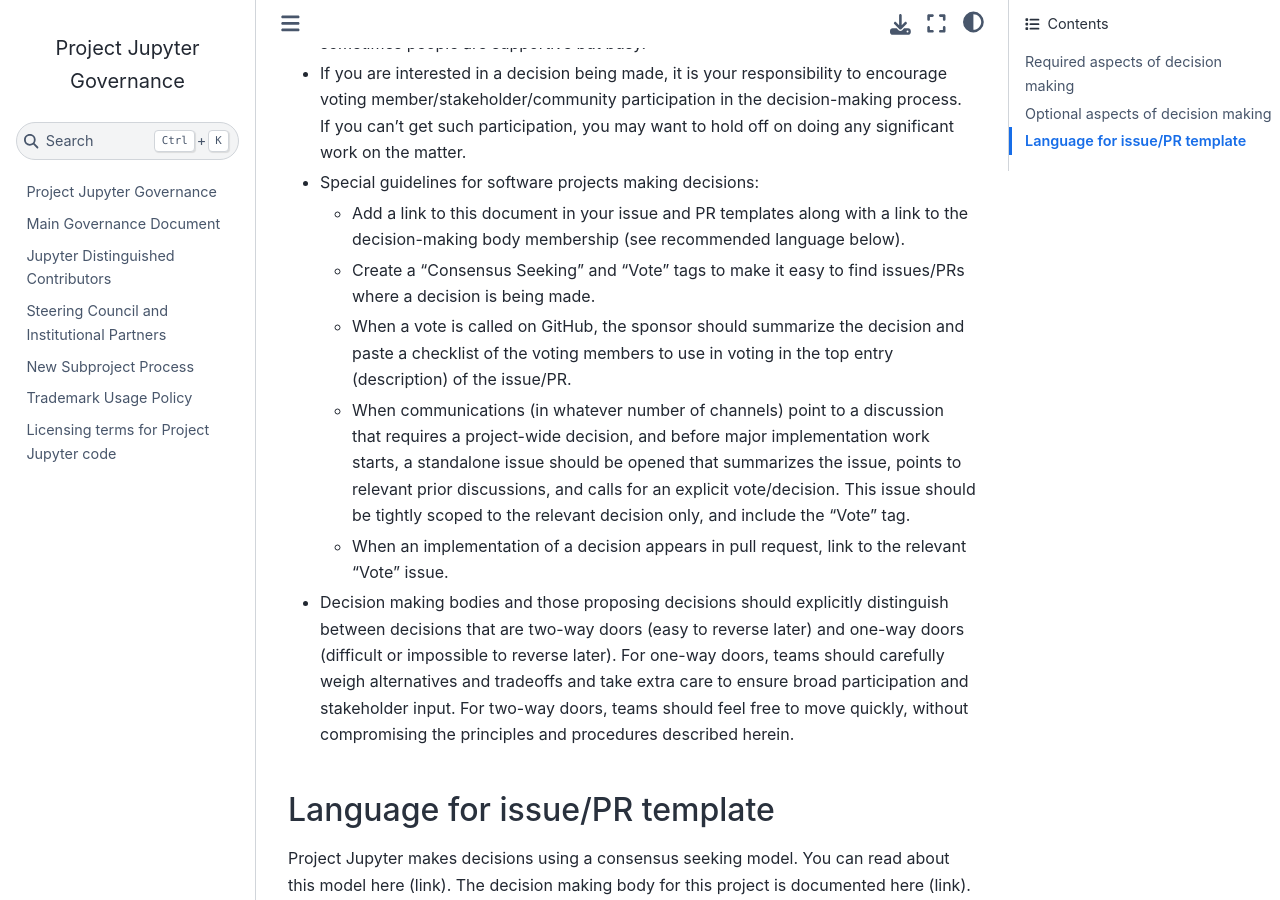
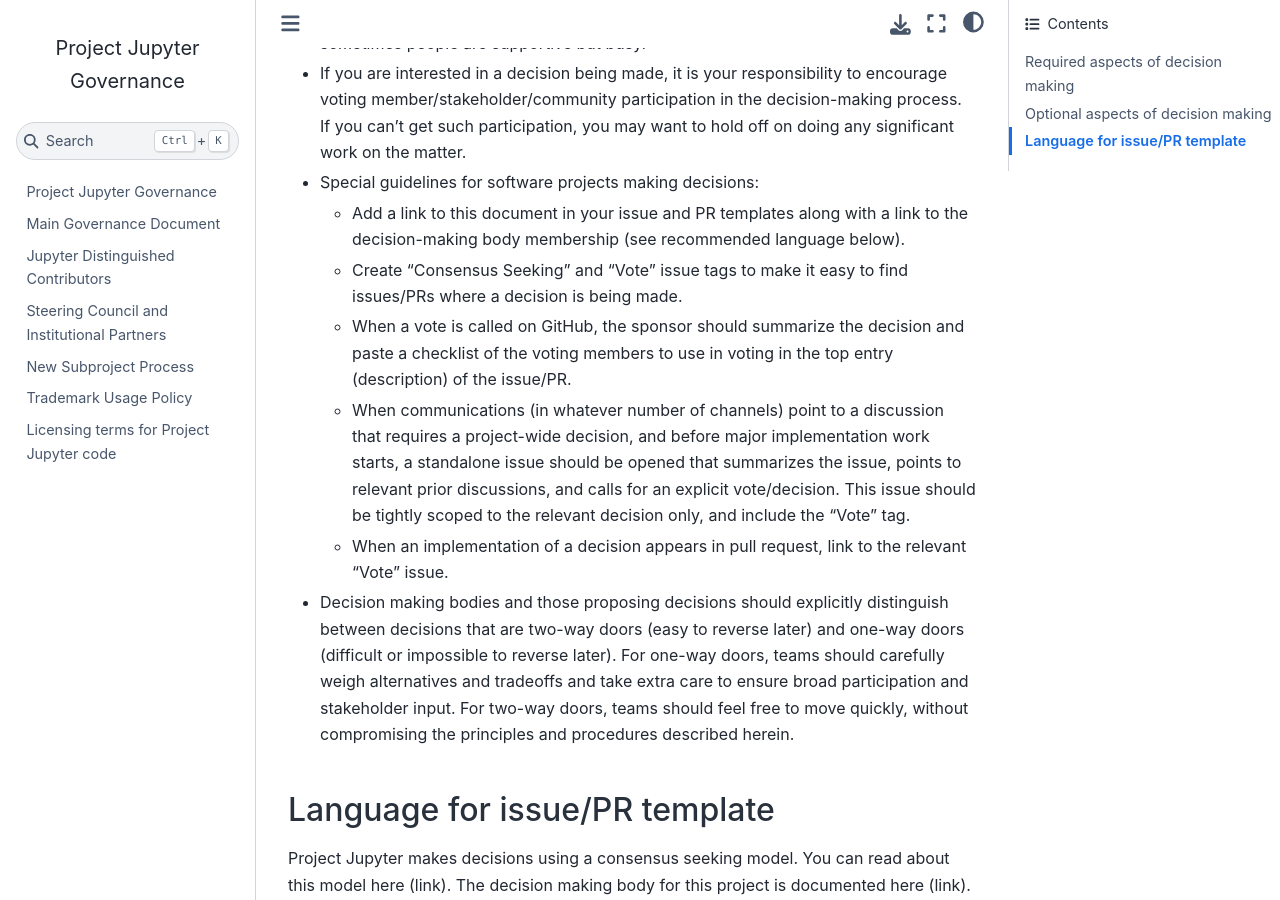
Before and after one commit to jupyter/governance, a Jupyter Book: the page built from decision_making.md, in a window 1280 px wide and 900 px high, scrolled down 2151 px. Built offline with Jupyter Book 1.0.4 settings and Sphinx 7.4.7 and the Sphinx Book theme 1.1.4, drawn with Linux system fonts in a browser that asks for light colours; pages that are not in the unit, such as notebooks, are missing from menus.

Commit message:
Update decision_making.md
Co-authored-by: Jason Grout <jasongrout@users.noreply.github.com>

```diff
--- a/decision_making.md
+++ b/decision_making.md
@@ -34,7 +34,7 @@
 - If you are interested in a decision being made, it is your responsibility to encourage voting member/stakeholder/community participation in the decision-making process. If you can’t get such participation, you may want to hold off on doing any significant work on the matter.
 - Special guidelines for software projects making decisions:
   - Add a link to this document in your issue and PR templates along with a link to the decision-making body membership (see recommended language below).
-  - Create a “Consensus Seeking” and “Vote” tags to make it easy to find issues/PRs where a decision is being made.
+  - Create “Consensus Seeking” and “Vote” issue tags to make it easy to find issues/PRs where a decision is being made.
   - When a vote is called on GitHub, the sponsor should summarize the decision and paste a checklist of the voting members to use in voting in the top entry (description) of the issue/PR.
   - When communications (in whatever number of channels) point to a discussion that requires a project-wide decision, and before major implementation work starts, a standalone issue should be opened that summarizes the issue, points to relevant prior discussions, and calls for an explicit vote/decision. This issue should be tightly scoped to the relevant decision only, and include the "Vote" tag.
   - When an implementation of a decision appears in pull request, link to the relevant “Vote” issue.
```
